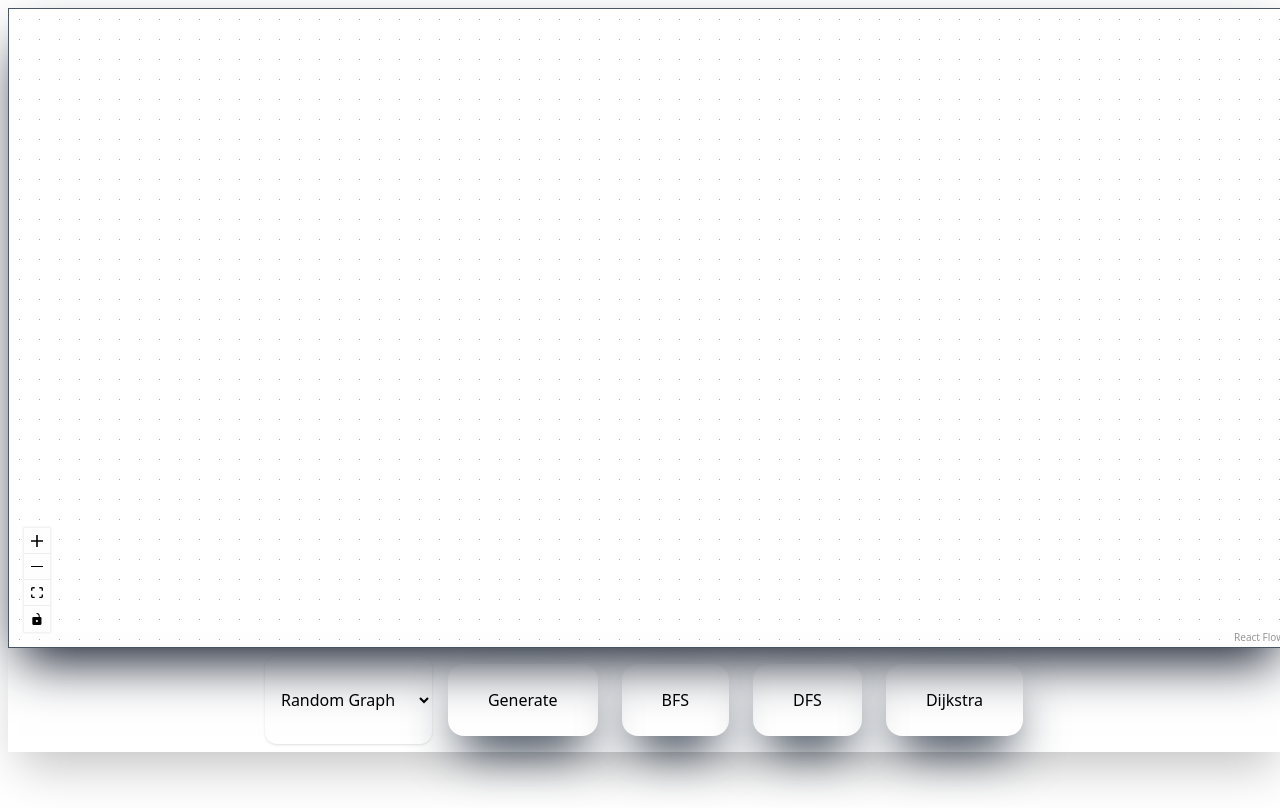
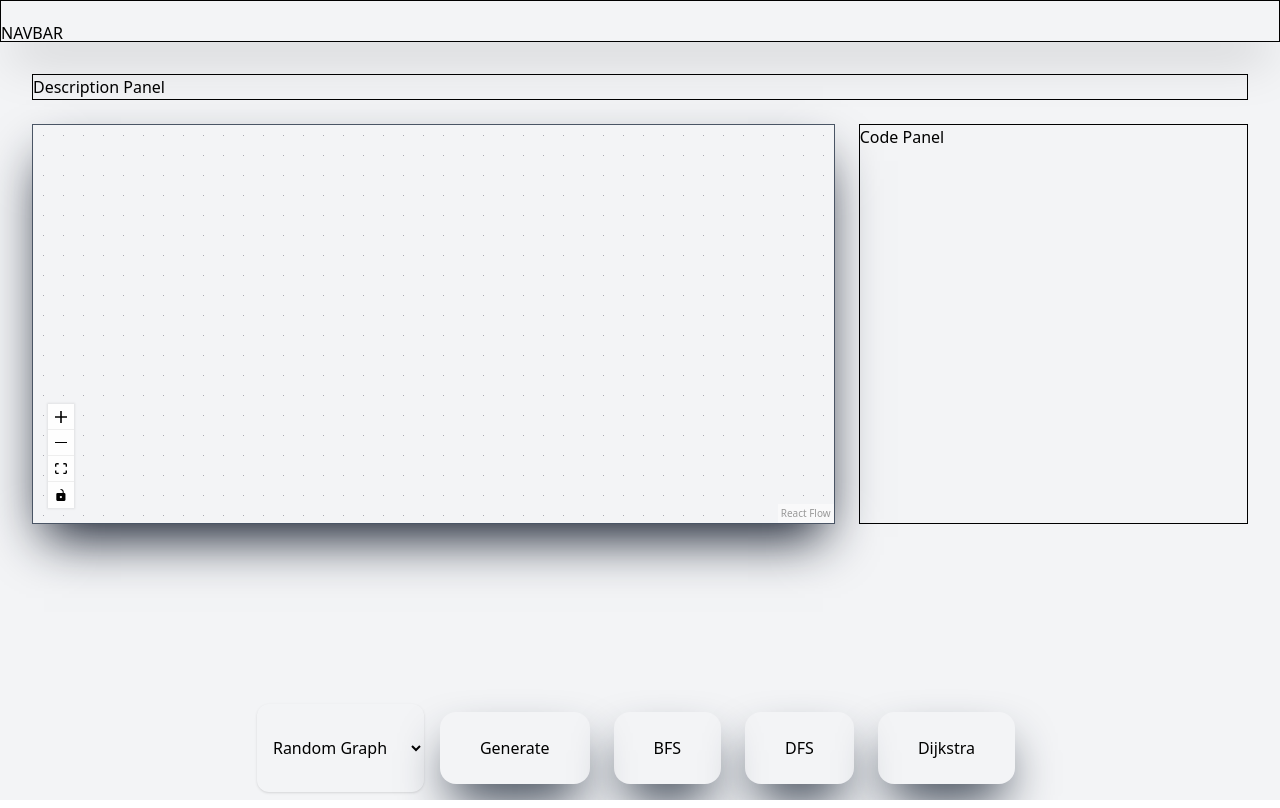
Before and after one commit to emza-pharaoh/AlgoVisual, a React (Vite) app: page / in a window 1280 px wide. Built offline with nearby package versions, Linux system fonts and the light colour scheme.

Commit message:
structure blueprint almost complete

```diff
--- a/src/components/Home.jsx
+++ b/src/components/Home.jsx
@@ -80,10 +80,27 @@ export default function Home() {
   return (
 
 
-  <div style={{ height: '80vh', width: '100vw' }} className='m-2 my-2'>
+<div className='min-h-screen flex flex-col bg-gray-100'>
+
+{/* NAVBAR Desktop Only */}
+    <div className="hidden lg:block border shadow shadow-2xl h-10 py-5">
+      NAVBAR
+    </div>
 
 
+{/* Main Content */}
+<main className='flex-1 p-4 lg:p-8 max-w,7xl mx-auto w-full'>
+  {/* desription Panel */}
+    <div className="mb-6 border ">
+      Description Panel
+    </div>
 
+{/* Workspace */}
+    <section className='grid grid-cols-1
+                        lg:grid-cols-3
+                        gap-6'>
+
+    <div className="lg:col-span-2 min-h-100">
 
       <GraphCanvas
       nodes={nodes}
@@ -92,12 +109,16 @@ export default function Home() {
       onEdgesChange={onEdgesChange}
       onConnect={onConnect}
   />
+    </div>
+
+    <div className="hidden lg:block border">
+      Code Panel
+    </div>
+
+    </section>
+</main>
 
 
-
-  <div className="flex flex-row justify-center shadow shadow-2xl relative h-100vh w-100vw absolute pointer-events-auto"
-
-        >
 
  <ControlPanel
         graphType={graphType}
@@ -109,8 +130,6 @@ export default function Home() {
     />
 
     </div>
-
-    </div>
   )
 
 }
```
Lines whose indentation alone changed are shown as unchanged.
